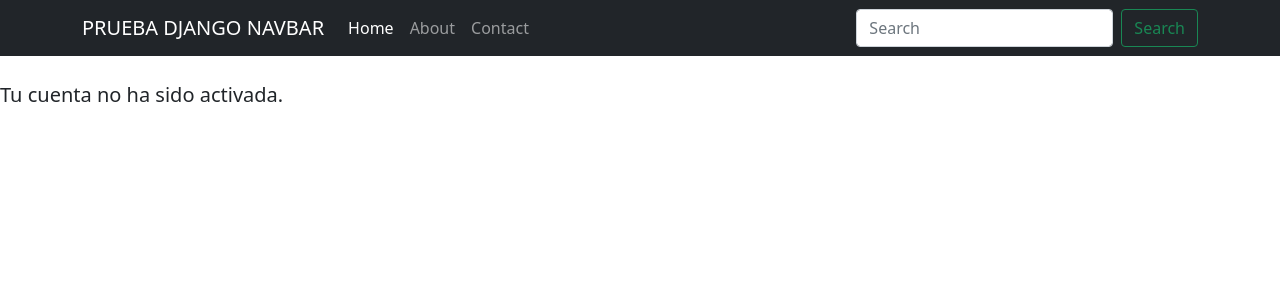
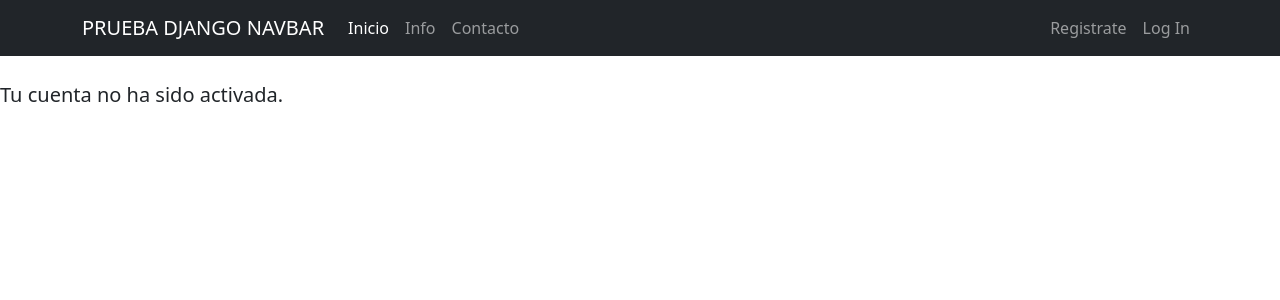
Before and after one commit to Alunsito/karlita, a Django app: template src/templates/registration/activate.html in a window 1280 px wide. Shown: the top 300 px of the page. Run offline with Django 3.2, Linux system fonts and the light colour scheme; the template is opened without the code that fills it, so the values that code supplies are empty; some libraries are stand-ins or nearby versions.

Commit message:
Commit v26

```diff
--- a/src/templates/navbar.html
+++ b/src/templates/navbar.html
@@ -7,15 +7,27 @@
     <div class="collapse navbar-collapse" id="navbarCollapse">
       <ul class="navbar-nav me-auto mb-2 mb-md-0">
         <li class="nav-item">
-          <a class="nav-link active" aria-current="page" href="/">Home</a>
+          <a class="nav-link active" aria-current="page" href="/">Inicio</a>
         </li>
         <li class="nav-item">
-          <a class="nav-link" href="{% url 'about' %}">About</a>
+          <a class="nav-link" href="{% url 'about' %}">Info</a>
         </li>
         <li class="nav-item">
-          <a class="nav-link" href="{% url 'contact' %}" tabindex="-1" aria-disabled="true">Contact</a>
+          <a class="nav-link" href="{% url 'contact' %}" tabindex="-1" aria-disabled="true">Contacto</a>
         </li>
       </ul>
+      <ul class="nav navbar-nav navbar-right">
+          {% if request.user.is_authenticated %}
+          <li class="nav-item"><a class="nav-link" href="{% url 'auth_logout' %}">Salir</a></li>
+          {% else %}
+          <li class="nav-item"><a class="nav-link" href="{% url 'registration_register' %}">Registrate</a></li>
+          <li class="nav-item"><a class="nav-link" href="{% url 'auth_login' %}">Log In</a></li>
+          {% endif %}
+      </ul>
+    </div>
+  </div>
+</nav>
+<!--
       <form class="d-flex">
         <input class="form-control me-2" type="search" placeholder="Search" aria-label="Search">
         <button class="btn btn-outline-success" type="submit">Search</button>
@@ -23,3 +35,4 @@
     </div>
   </div>
 </nav>
+-->
```
Also changed, not shown: Pruebas_Vida/33-Autenticacion_Navbar/Captura de pantalla de 2021-04-23 14-03-10.png (added), Pruebas_Vida/33-Autenticacion_Navbar/Captura de pantalla de 2021-04-23 14-03-38.png (added), Pruebas_Vida/33-Autenticacion_Navbar/Captura de pantalla de 2021-04-23 14-05-00.png (added), Pruebas_Vida/33-Autenticacion_Navbar/Captura de pantalla de 2021-04-23 14-10-16.png (added), Pruebas_Vida/33-Autenticacion_Navbar/Captura de pantalla de 2021-04-23 14-11-12.png (added), Pruebas_Vida/33-Autenticacion_Navbar/Captura de pantalla de 2021-04-23 14-12-56.png (added), Pruebas_Vida/33-Autenticacion_Navbar/Captura de pantalla de 2021-04-23 14-15-05.png (added), Pruebas_Vida/33-Autenticacion_Navbar/Captura de pantalla de 2021-04-23 14-15-53.png (added), Pruebas_Vida/33-Autenticacion_Navbar/Captura de pantalla de 2021-04-23 14-16-19.png (added), Pruebas_Vida/33-Autenticacion_Navbar/Captura de pantalla de 2021-04-23 14-16-46.png (added).
